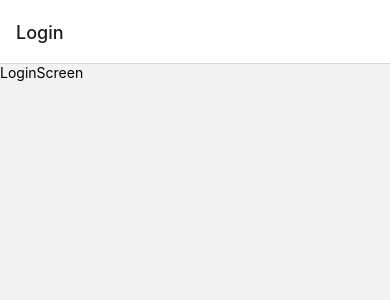
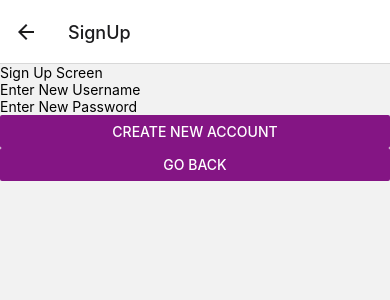
Before and after one commit to JuanPringle/OmniSwipe, a React Native app in the folder my-app/: screen /SignUp in a window 390 px wide. Before the commit this address had no page. Shown: the top 300 px of the page. Built offline with nearby package versions, Linux system fonts and the light colour scheme.

Commit message:
Set up basic login/signup page

```diff
--- a/my-app/Screens/Home.js
+++ b/my-app/Screens/Home.js
@@ -1,6 +1,5 @@
-import { View, Text } from 'react-native'
 import React from 'react'
-import { Button } from 'react-native'
+import { View, Text, Button } from 'react-native'
 import {useNavigation} from '@react-navigation/core'
 
 const Home = () => {
--- a/my-app/Screens/Login.js
+++ b/my-app/Screens/Login.js
@@ -1,10 +1,34 @@
-import { View, Text } from 'react-native'
 import React from 'react'
+import { View, Text, TextInput, Button } from 'react-native'
+import {useNavigation} from '@react-navigation/core'
 
 const Login = () => {
+  const navigation=useNavigation();
+  const [username, setUsername] = React.useState('');
+  const [password, setPassword] = React.useState('');
   return (
     <View>
       <Text>LoginScreen</Text>
+      <TextInput
+        onChangeText={setUsername}
+        value={username}
+        placeholder="Enter Username"
+      />
+      <TextInput
+        onChangeText={setPassword}
+        value={password}
+        placeholder="Enter Password"
+      />
+
+      <Button
+        title="Submit"
+        color="#841584"
+      />
+      <Button
+        title="Sign Up"
+        color="#841584"
+        onPress={()=>navigation.navigate("SignUp")}
+      />
     </View>
   )
 }
--- /dev/null
+++ b/my-app/Screens/SignUp.js
@@ -0,0 +1,33 @@
+import React from 'react'
+import { View, Text, TextInput, Button } from 'react-native'
+import {useNavigation} from '@react-navigation/core'
+const SignUp = () => {
+    const navigation=useNavigation();
+    const [username, setUsername] = React.useState('');
+    const [password, setPassword] = React.useState('');
+    return (
+        <View>
+        <Text>Sign Up Screen</Text>
+        <TextInput
+            onChangeText={setUsername}
+            value={username}
+            placeholder="Enter New Username"
+        />
+        <TextInput
+            onChangeText={setPassword}
+            value={password}
+            placeholder="Enter New Password"
+        />
+        <Button
+            title="Create New Account"
+            color="#841584"
+        />
+        <Button
+            title="Go Back"
+            color="#841584"
+            onPress={()=>navigation.navigate("Login")}
+        />
+        </View>
+    );
+}
+export default SignUp;
--- a/my-app/StackNavigator.js
+++ b/my-app/StackNavigator.js
@@ -5,6 +5,7 @@ import HomeScreen from './Screens/Home'
 import LoginScreen from './Screens/Login'
 import ChatScreen from './Screens/Chat';
 import useAuth from './CustomHooks/useAuth';
+import SignUp from './Screens/SignUp';
 
 const Stack = createStackNavigator();
 
@@ -19,8 +20,13 @@ const StackNavigator = () => {
           <Stack.Screen name='Chat' component={ChatScreen} />
         </>
         :
-        <Stack.Screen name='Login' component={LoginScreen} />
+        <>
+          <Stack.Screen name='Login' component={LoginScreen} />
+          <Stack.Screen name='SignUp' component={SignUp} />
+        </>
+
       }
+
     </Stack.Navigator>
   )
 }
```
